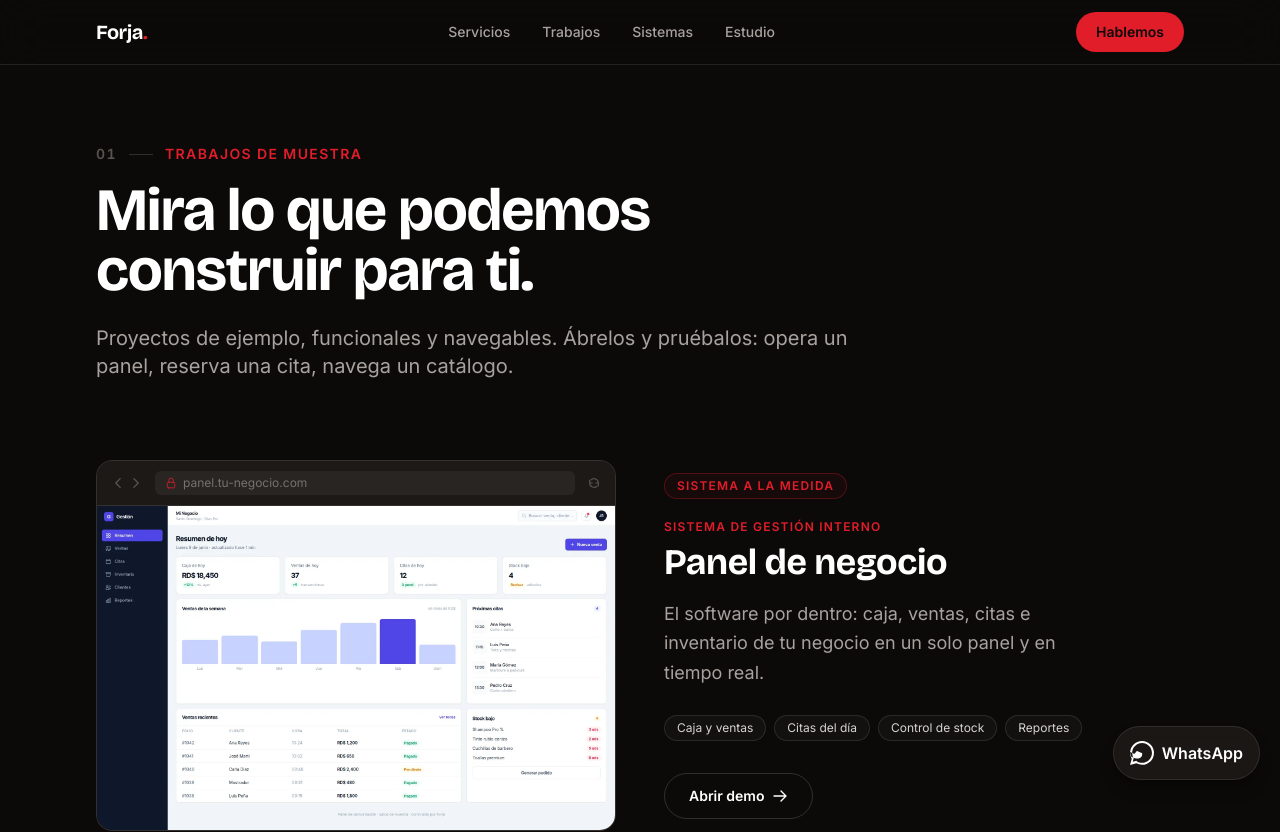
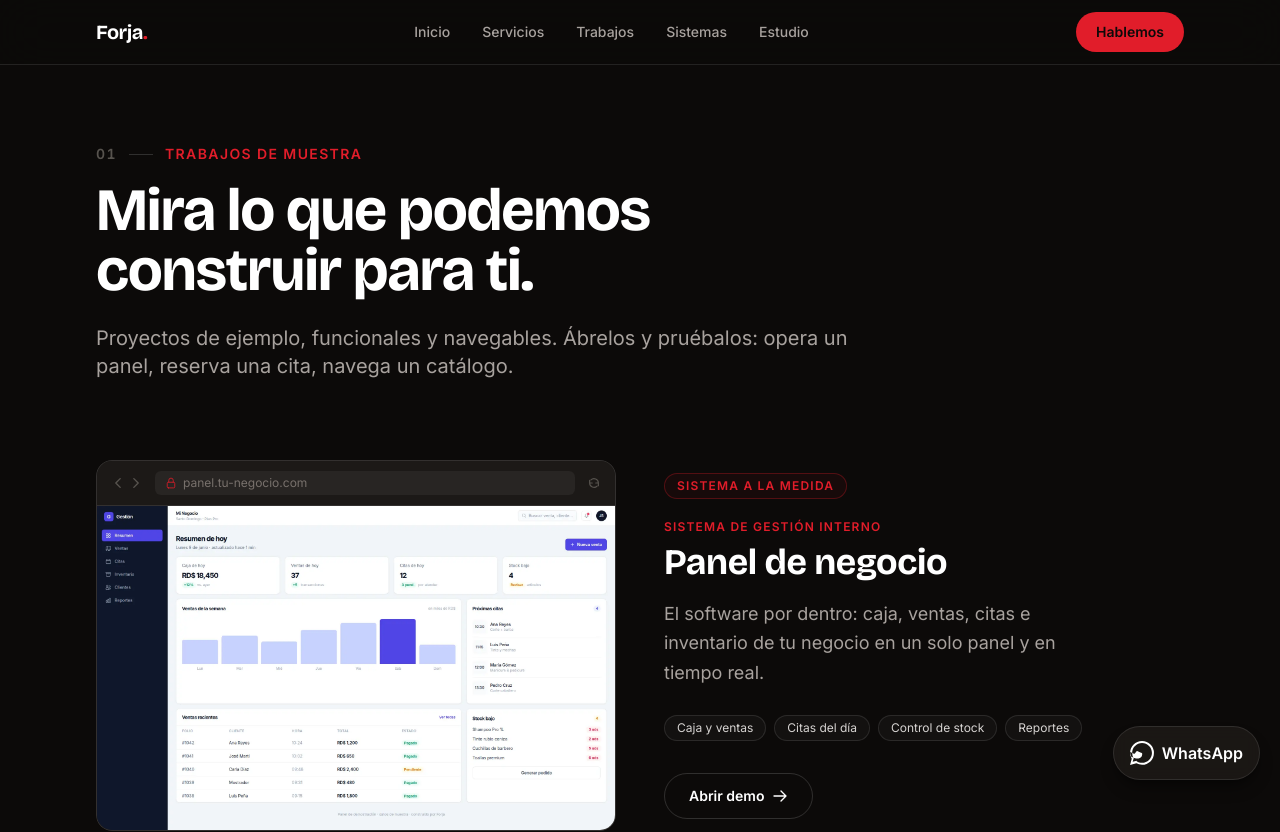
Before and after one commit to Najo24-code/pilotoapps-web, a Next.js app: page /pilotoapps-web/trabajos in a window 1280 px wide. Shown: the top 832 px of the page. Built offline with nearby package versions, Linux system fonts and the light colour scheme.

Commit message:
feat: link Inicio explicito en el menu y el footer, volver a la portada no depende de saber que el logo es clicable

```diff
--- a/app/components/Footer.tsx
+++ b/app/components/Footer.tsx
@@ -3,6 +3,7 @@ import { ForjaWord } from "./Navbar";
 import { EMAIL, MAILTO, WHATSAPP } from "../lib/data";
 
 const MAP = [
+  ["/", "Inicio"],
   ["/servicios", "Servicios"],
   ["/trabajos", "Trabajos"],
   ["/sistemas", "Sistemas"],
--- a/app/components/Navbar.tsx
+++ b/app/components/Navbar.tsx
@@ -4,6 +4,7 @@ import { useState } from "react";
 import Link from "next/link";
 
 const LINKS = [
+  { href: "/", label: "Inicio" },
   { href: "/servicios", label: "Servicios" },
   { href: "/trabajos", label: "Trabajos" },
   { href: "/sistemas", label: "Sistemas" },
```
